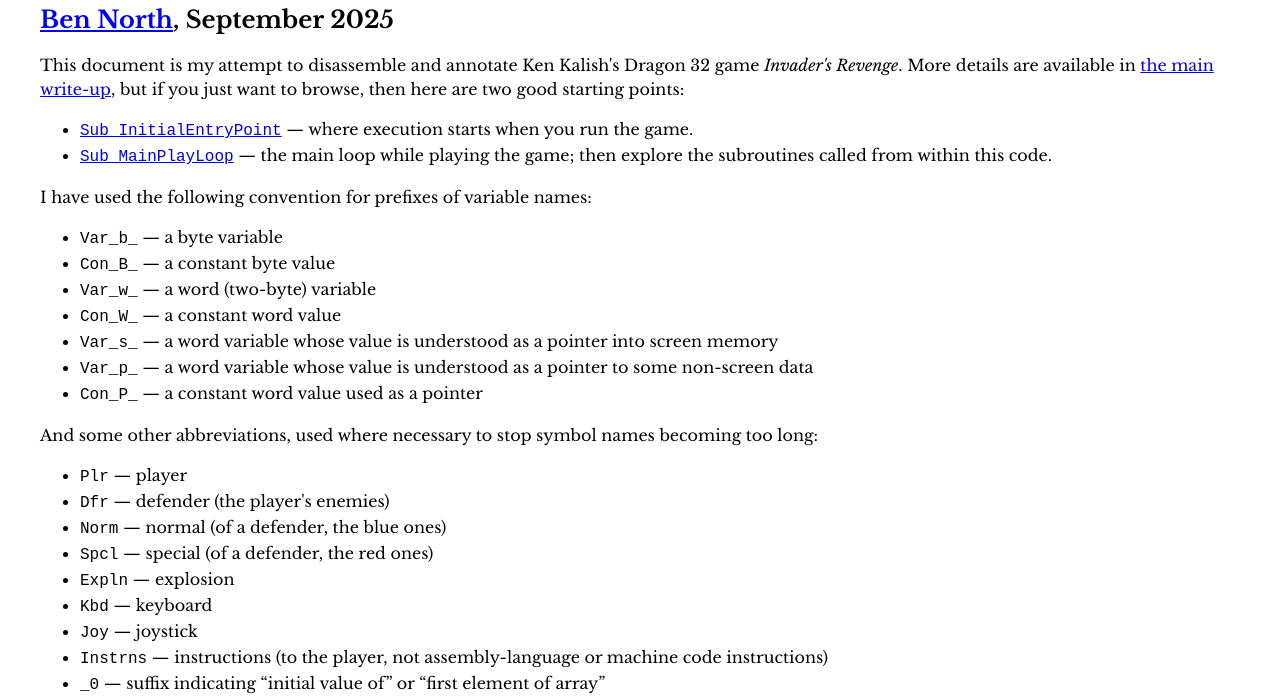
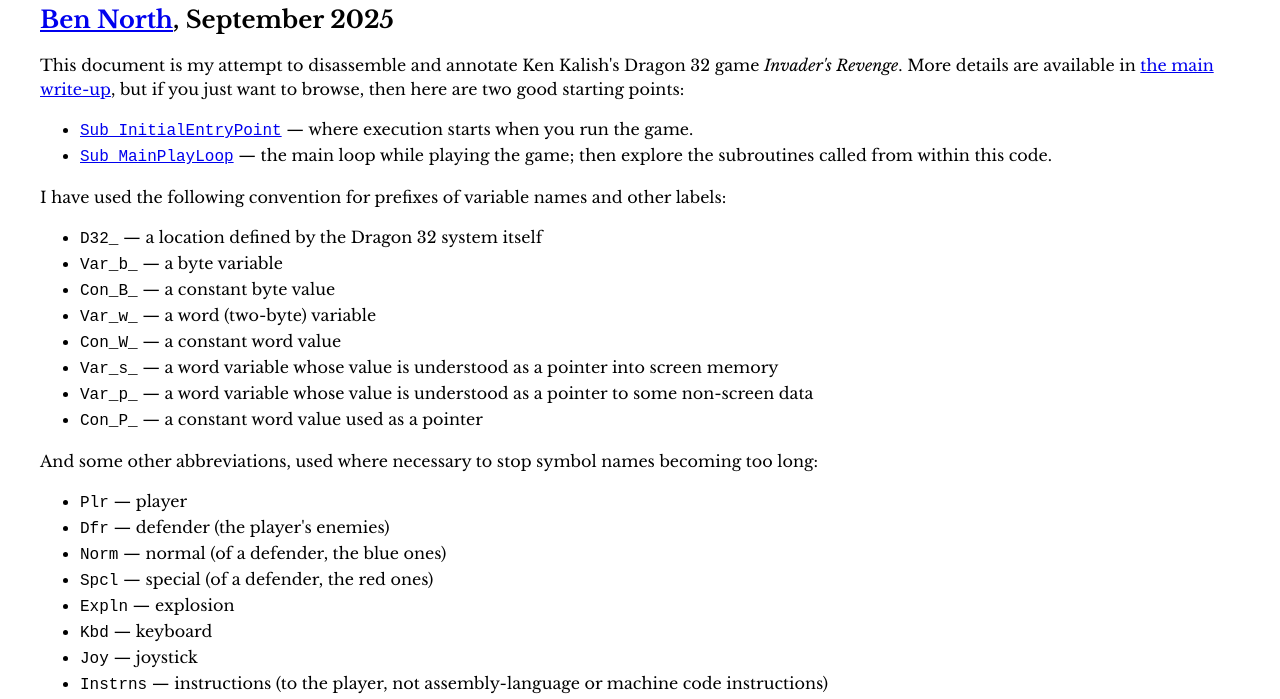
Before and after one commit to bennorth/dragon32-invaders-revenge, a website: page rendered-asm/template.html in a window 1280 px wide. Shown: the part 94-793 px from the top of the page. Drawn offline with nearby package versions, Linux system fonts and the light colour scheme; files that its build step writes are made by us from their sources.

Commit message:
Note "D32_" prefix

```diff
--- a/rendered-asm/template.html
+++ b/rendered-asm/template.html
@@ -25,8 +25,9 @@
           the subroutines called from within this code.
     </ul>
 
-    <p>I have used the following convention for prefixes of variable names:</p>
+    <p>I have used the following convention for prefixes of variable names and other labels:</p>
     <ul class="var-name-conventions">
+      <li><code>D32_</code> — a location defined by the Dragon 32 system itself
       <li><code>Var_b_</code> — a byte variable
       <li><code>Con_B_</code> — a constant byte value
       <li><code>Var_w_</code> — a word (two-byte) variable
```
